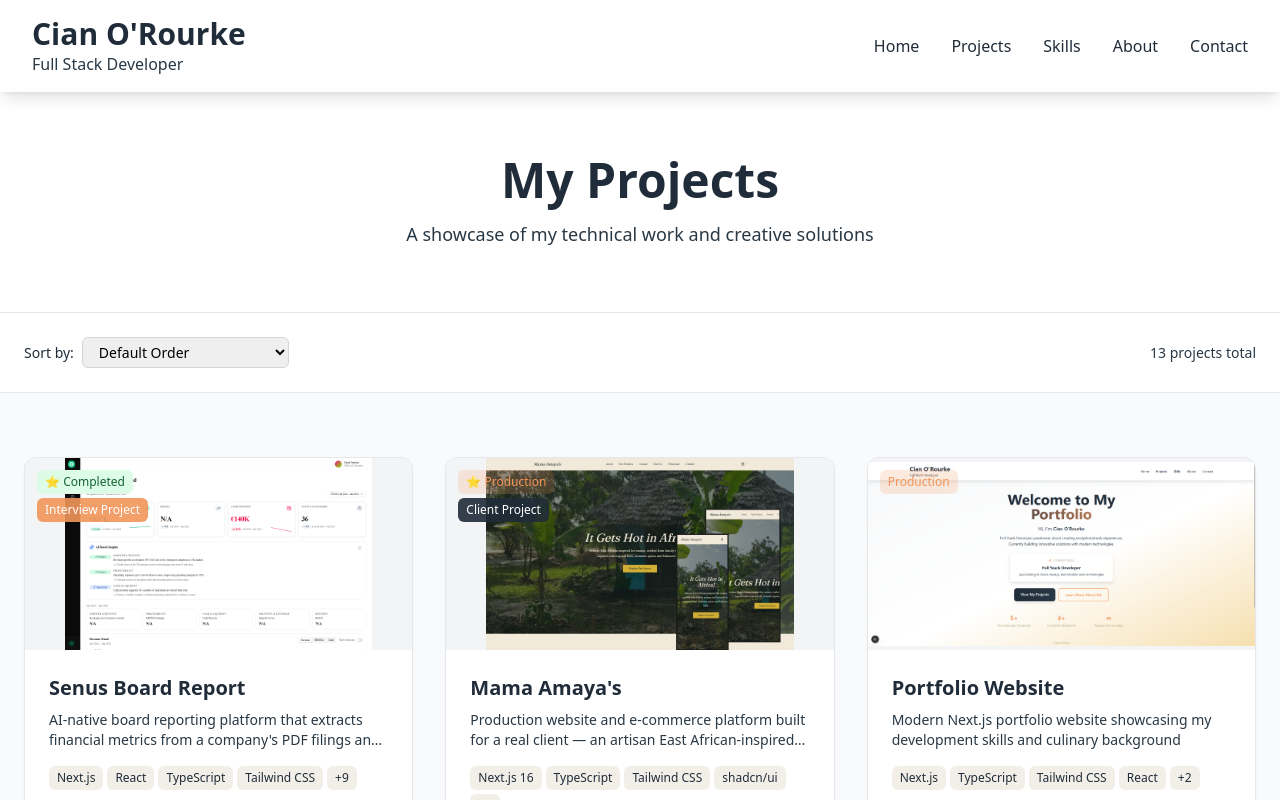
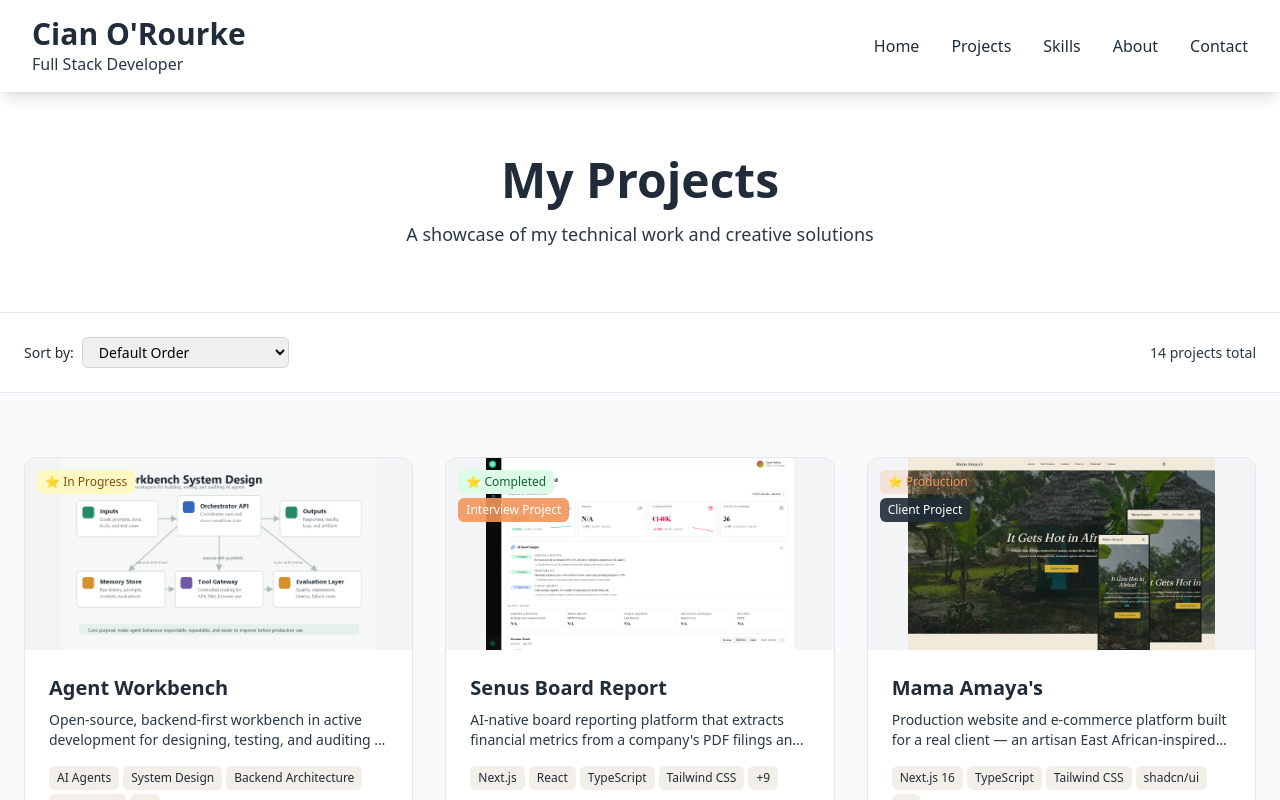
Before and after one commit to COR1999/ai-app, a Next.js app: page /projects in a window 1280 px wide. Shown: the top 800 px of the page. Built offline with nearby package versions, Linux system fonts and the light colour scheme.

Commit message:
Add Agent Workbench project

```diff
--- a/constants/projects.ts
+++ b/constants/projects.ts
@@ -1,6 +1,26 @@
 import { Project } from '@/types/project';
 
 export const projects: Project[] = [
+  {
+    id: 14,
+    title: "Agent Workbench",
+    shortDescription: "Open-source, backend-first workbench in active development for designing, testing, and auditing AI agent workflows.",
+    fullDescription: "Agent Workbench is an open-source system design and backend engineering project, currently in active development, for making AI agents easier to build, inspect, and improve. It focuses on the parts that matter behind the scenes: orchestration, prompt and tool routing, persistent run history, evaluation checks, and reviewable outputs. The goal is to give developers a repeatable workspace where agent behaviour can be tested against real tasks, compared over time, and debugged through logs and traces instead of treated like a black box.",
+    technologies: ["AI Agents", "System Design", "Backend Architecture", "API Design", "Tool Orchestration", "Prompt Engineering", "Evaluation", "Observability"],
+    features: [
+      "Agent orchestration layer for coordinating goals, prompts, tools, and task state",
+      "Tool gateway concept for routing external actions through controlled interfaces",
+      "Persistent memory store for reusable context, run history, and evaluation records",
+      "Evaluation layer for checking output quality, regressions, latency, and failure cases",
+      "Audit-friendly traces so agent decisions and tool calls can be reviewed after each run",
+      "Open-source project that is still being built, designed as backend-first rather than a UI showcase"
+    ],
+    image: "/images/projects/agent-workbench-system-design.png",
+    imageAlt: "Agent Workbench system design diagram",
+    status: "in-progress",
+    featured: true,
+    showDetails: true
+  },
   {
     id: 12,
     title: "Senus Board Report",
```
Also changed, not shown: public/images/projects/agent-workbench-system-design.png (added).
